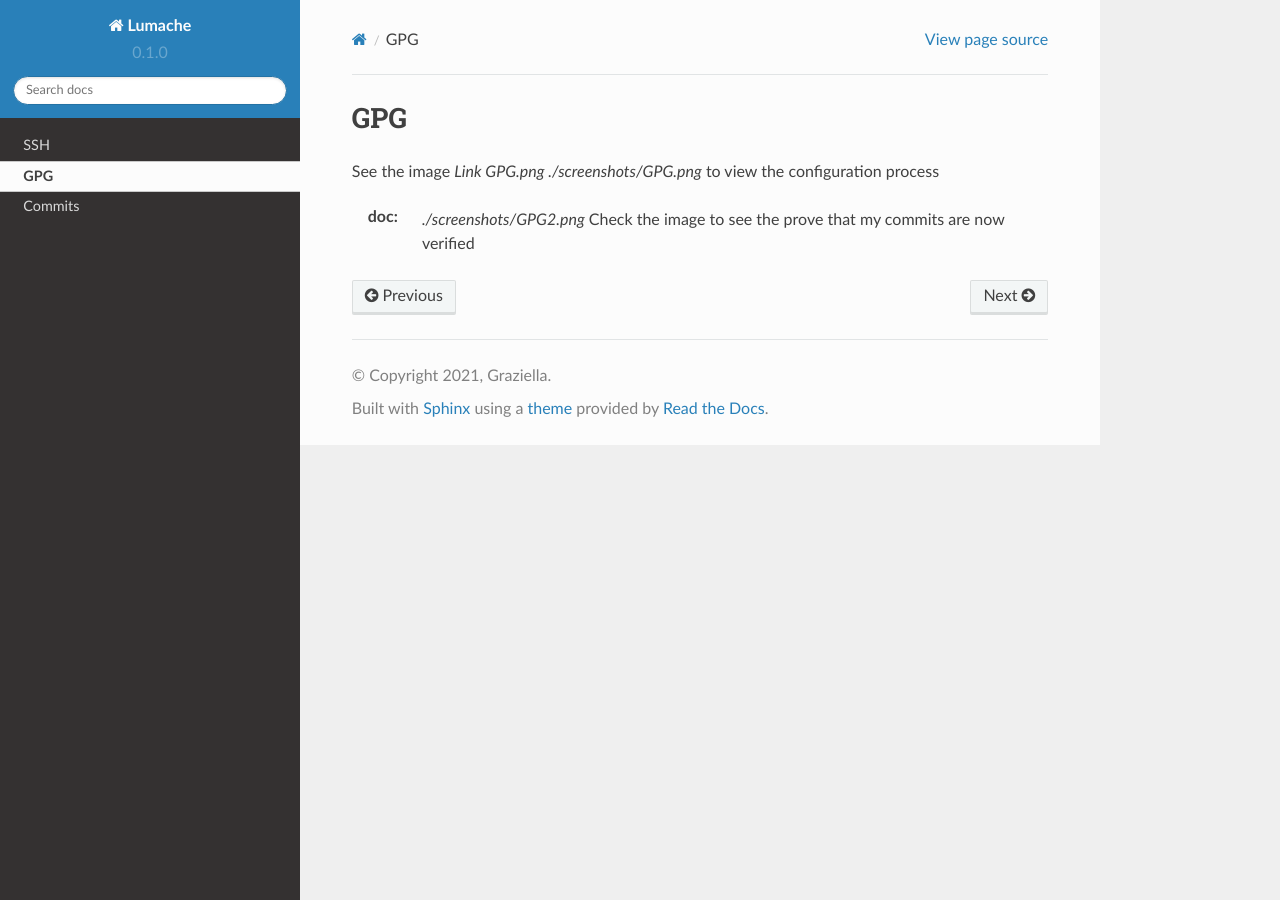
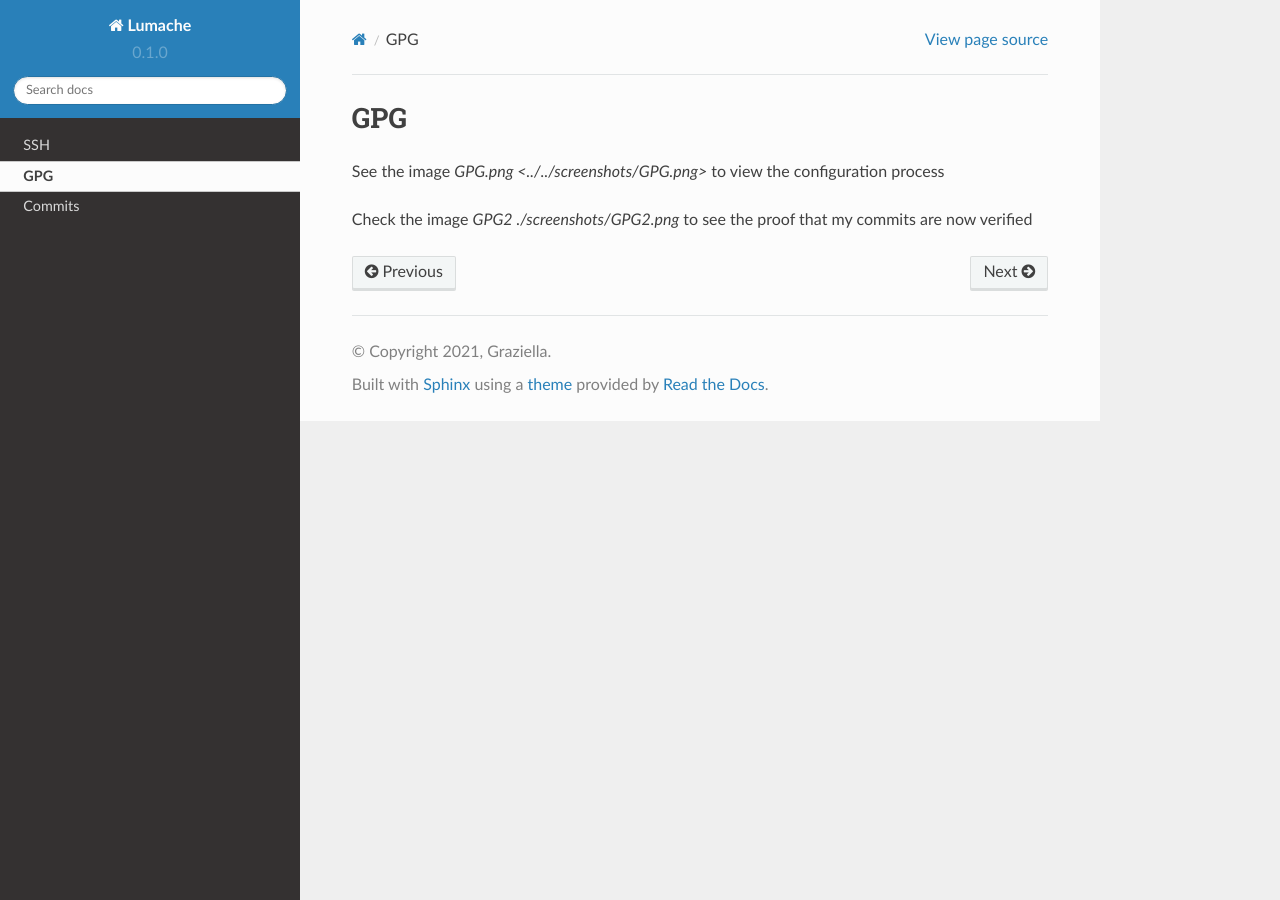
Before and after one commit to bruno-camara/tfsd-emse, a Sphinx documentation site: the page built from docs/source/gpg.rst, in a window 1280 px wide. Built offline with Sphinx 7.4.7 and the Read the Docs theme 2.0.0, drawn with Linux system fonts in a browser that asks for light colours; pages that are not in the unit, such as notebooks, are missing from menus.

Commit message:
update link in the documentation

```diff
--- a/docs/source/gpg.rst
+++ b/docs/source/gpg.rst
@@ -1,6 +1,6 @@
 GPG
 ===
 
-See the image `Link GPG.png ./screenshots/GPG.png` to view the configuration process
+See the image `GPG.png <../../screenshots/GPG.png>` to view the configuration process
 
-:doc: `./screenshots/GPG2.png` Check the image to see the prove that my commits are now verified
+Check the image `GPG2 ./screenshots/GPG2.png` to see the proof that my commits are now verified
```
